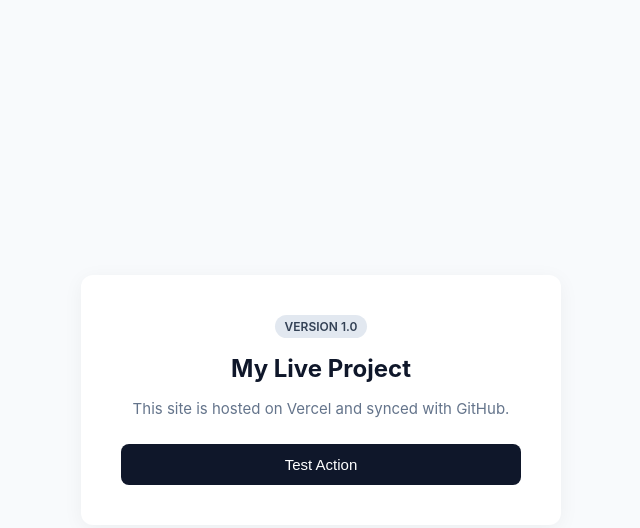
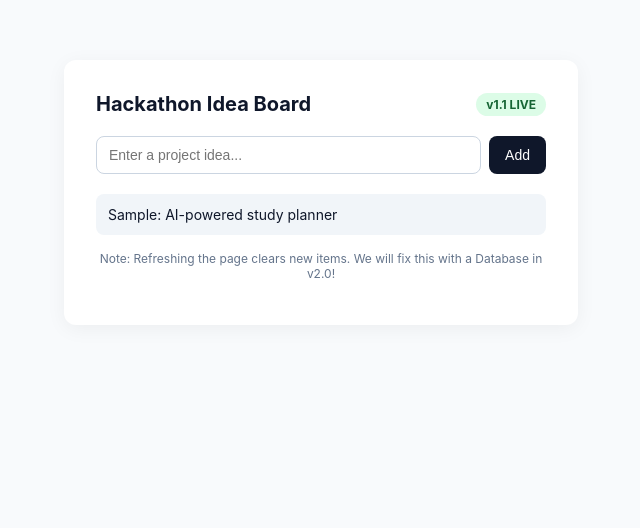
Before and after one commit to HarshidGiriver/hackathon-starter, a plain HTML site: page index.html in a window 1280 px wide. Shown: the whole page, without its empty margins (319-959 px from the left). Drawn offline with Linux system fonts and the light colour scheme.

Commit message:
initial version 1

```diff
--- a/index.html
+++ b/index.html
@@ -3,7 +3,7 @@
 <head>
   <meta charset="UTF-8" />
   <meta name="viewport" content="width=device-width, initial-scale=1.0" />
-  <title>Hackathon Starter - v1</title>
+  <title>IdeaBoard - v1.1</title>
   <style>
     body {
       font-family: -apple-system, BlinkMacSystemFont, "Segoe UI", Roboto, sans-serif;
@@ -11,61 +11,110 @@
       color: #0f172a;
       display: flex;
       justify-content: center;
-      align-items: center;
-      height: 100vh;
+      padding-top: 60px;
       margin: 0;
     }
-    .card {
+    .container {
       background: #ffffff;
-      padding: 40px;
+      padding: 32px;
       border-radius: 12px;
       box-shadow: 0 4px 20px rgba(0, 0, 0, 0.05);
-      text-align: center;
-      max-width: 400px;
+      max-width: 450px;
       width: 90%;
     }
+    .header {
+      display: flex;
+      justify-content: space-between;
+      align-items: center;
+      margin-bottom: 20px;
+    }
     .badge {
-      display: inline-block;
-      background: #e2e8f0;
-      color: #334155;
+      background: #dcfce7;
+      color: #166534;
       font-size: 12px;
-      font-weight: 600;
+      font-weight: 700;
       padding: 4px 10px;
       border-radius: 999px;
-      margin-bottom: 16px;
     }
     h1 {
-      font-size: 24px;
-      margin: 0 0 12px 0;
+      font-size: 20px;
+      margin: 0;
     }
-    p {
-      color: #64748b;
-      font-size: 15px;
-      line-height: 1.5;
-      margin-bottom: 24px;
+    .input-group {
+      display: flex;
+      gap: 8px;
+      margin-bottom: 20px;
+    }
+    input {
+      flex: 1;
+      padding: 10px 12px;
+      border: 1px solid #cbd5e1;
+      border-radius: 8px;
+      font-size: 14px;
     }
     button {
       background-color: #0f172a;
       color: #ffffff;
       border: none;
-      padding: 12px 24px;
-      font-size: 15px;
+      padding: 10px 16px;
+      font-size: 14px;
       font-weight: 500;
       border-radius: 8px;
       cursor: pointer;
-      width: 100%;
     }
     button:hover {
       background-color: #334155;
     }
+    ul {
+      list-style: none;
+      padding: 0;
+      margin: 0;
+    }
+    li {
+      background: #f1f5f9;
+      padding: 12px;
+      border-radius: 8px;
+      margin-bottom: 8px;
+      font-size: 14px;
+    }
+    .note {
+      font-size: 12px;
+      color: #64748b;
+      margin-top: 16px;
+      text-align: center;
+    }
   </style>
 </head>
 <body>
-  <div class="card">
-    <span class="badge">VERSION 1.0</span>
-    <h1>My Live Project</h1>
-    <p>This site is hosted on Vercel and synced with GitHub.</p>
-    <button onclick="alert('Pipeline is working!')">Test Action</button>
+  <div class="container">
+    <div class="header">
+      <h1>Hackathon Idea Board</h1>
+      <span class="badge">v1.1 LIVE</span>
+    </div>
+
+    <div class="input-group">
+      <input type="text" id="ideaInput" placeholder="Enter a project idea..." />
+      <button onclick="addIdea()">Add</button>
+    </div>
+
+    <ul id="ideaList">
+      <li>Sample: AI-powered study planner</li>
+    </ul>
+
+    <p class="note">Note: Refreshing the page clears new items. We will fix this with a Database in v2.0!</p>
   </div>
+
+  <script>
+    function addIdea() {
+      const input = document.getElementById("ideaInput");
+      const text = input.value.trim();
+      if (!text) return;
+
+      const li = document.createElement("li");
+      li.textContent = text;
+      document.getElementById("ideaList").appendChild(li);
+      input.value = "";
+    }
+  </script>
 </body>
 </html>
```
